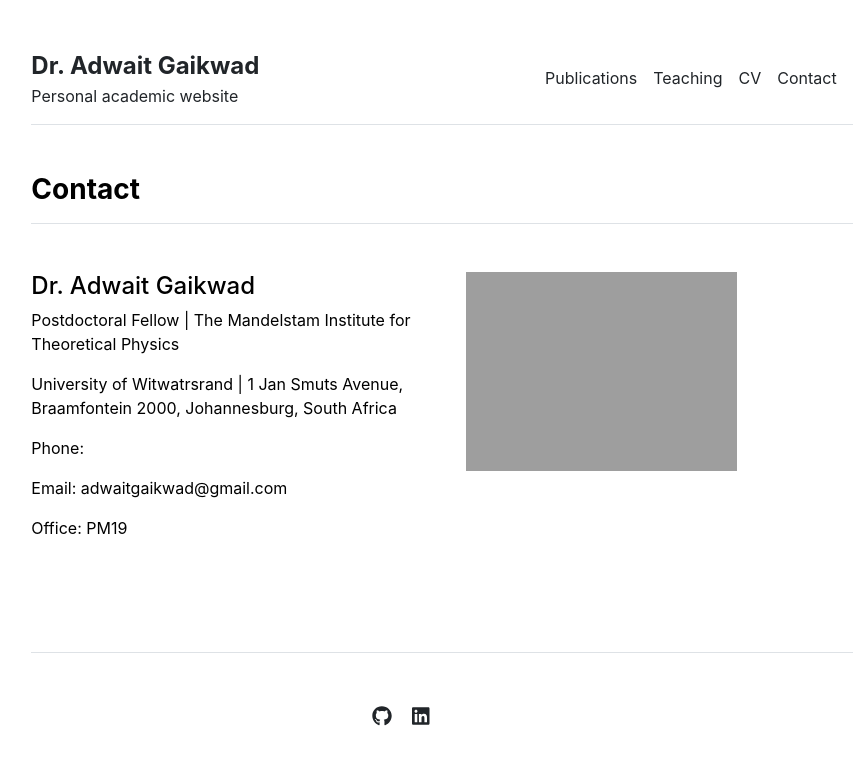
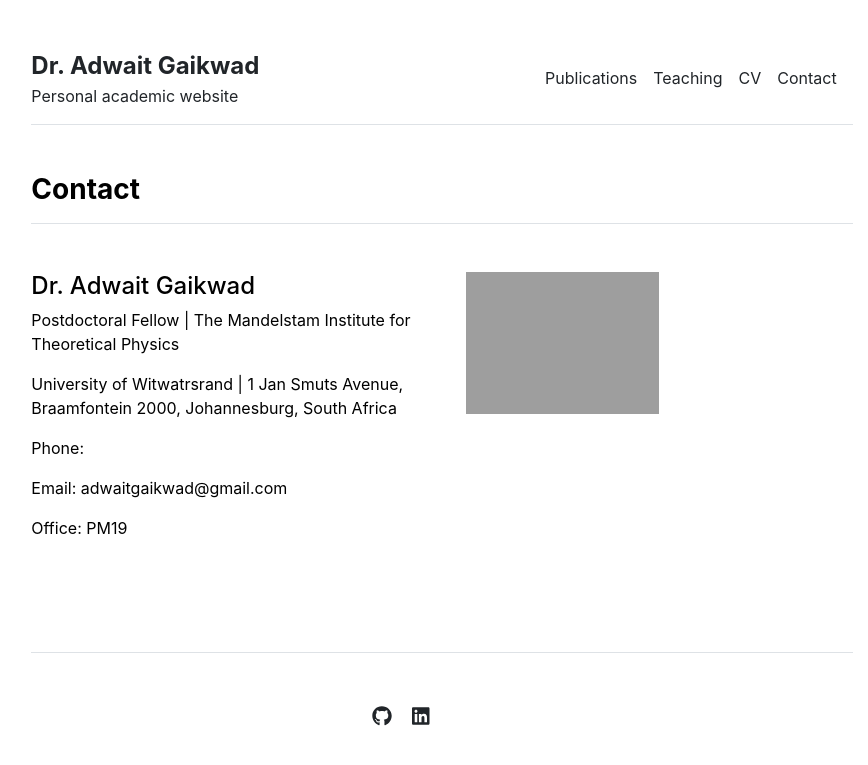
Before and after one commit to AdwaitGa/AdwaitGa.github.io, a Jekyll site: the page built from contact.md, in a window 1280 px wide. Shown: the top 765 px of the page, without its empty margins (198-1066 px from the left). Built offline with Jekyll 4.4.1, drawn with Linux system fonts in a browser that asks for light colours.

Commit message:
chnaging the contact img size

```diff
--- a/_includes/contact.html
+++ b/_includes/contact.html
@@ -12,7 +12,7 @@
         <p>Office: {{ contact.office }}</p>
       </div>
       <div class="col-md-6">
-        <img src="{{ site.github.url }}/{{ contact.image }}" height="70%" alt="Contact" width="70%">
+        <img src="{{ site.github.url }}/{{ contact.image }}" height="50%" alt="Contact" width="50%">
       </div>
     </div>
     {% endfor %}
```
